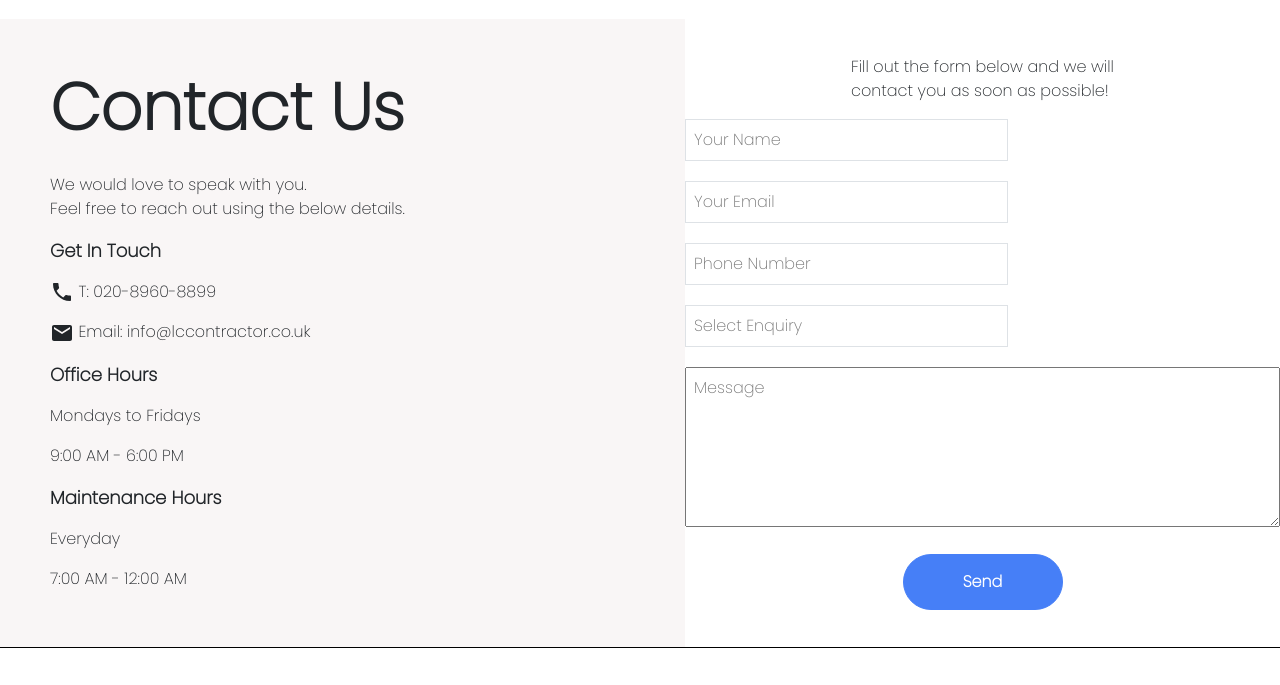
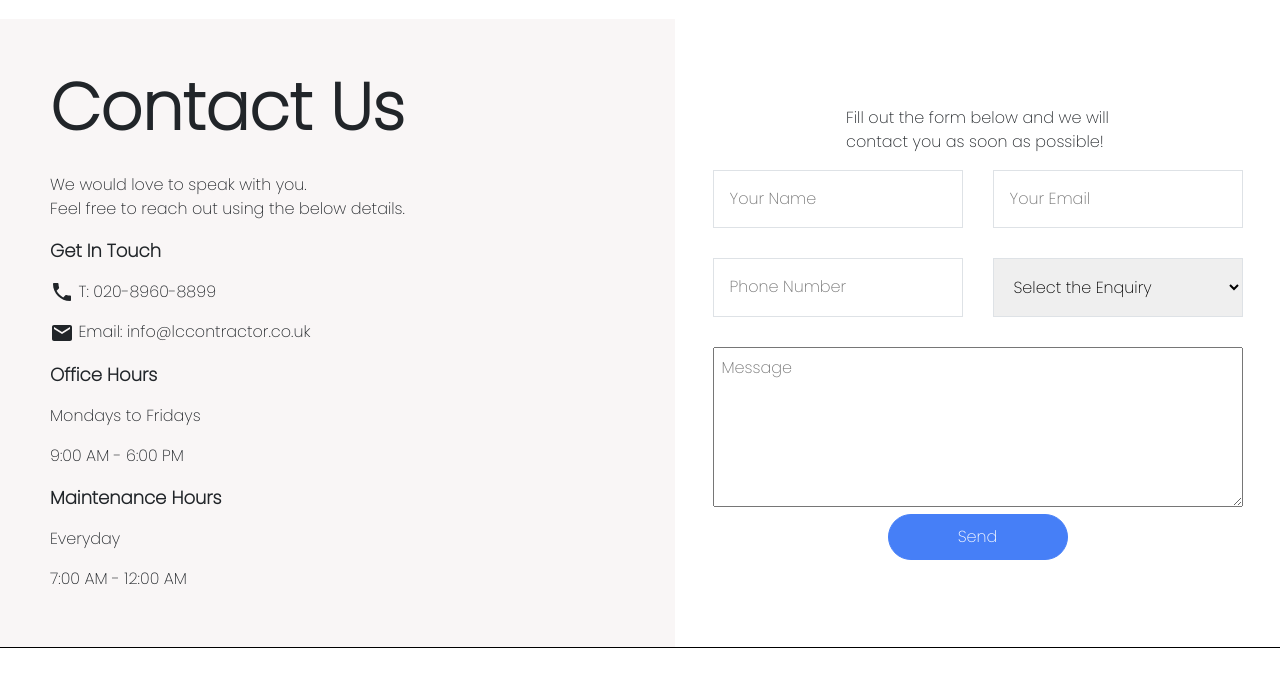
Before and after one commit to mubasheransari/london-constuction, a Next.js app: page /contact in a window 1280 px wide. Shown: the part 775-1460 px from the top of the page. Built offline with nearby package versions, Linux system fonts and the light colour scheme; grey boxes are pictures that could not be loaded.

Commit message:
add formik

```diff
--- a/package.json
+++ b/package.json
@@ -14,6 +14,7 @@
     "@mui/icons-material": "^5.15.19",
     "@mui/material": "^5.15.19",
     "bootstrap": "^5.3.3",
+    "formik": "^2.4.6",
     "fslightbox-react": "^1.7.6",
     "material-icons": "^1.13.12",
     "next": "14.2.3",
--- a/src/contianer/contact/contact.module.scss
+++ b/src/contianer/contact/contact.module.scss
@@ -15,6 +15,7 @@ $blue:#467FF7;
             flex: 1;
             padding: 40px 40px 40px 50px;
             background-color: #F2ECEC7A;
+
 
             .heading {
                 font-size: 65px;
@@ -41,6 +42,7 @@ $blue:#467FF7;
             justify-content: center;
             align-items: center;
             flex-direction: column;
+            padding: 10px;
 
             @media (max-width:1050px) {
                 padding: 10px;
@@ -51,11 +53,12 @@ $blue:#467FF7;
 
                 .input_wrap {
                     display: flex;
-                    gap:20px;
-                    margin-bottom: 20px;
+                    gap:30px;
+                    margin-bottom: 30px;
                     flex-wrap: wrap;
 
-                    input {
+                    input, select {
+                        width: 250px;
 
                         @media (max-width:1050px) {
                             width: 100%;
@@ -71,22 +74,22 @@ $blue:#467FF7;
                 }
 
                 .send_btn {
-                    // bg-primary px-4 py-3 text-center border rounded-5 text-light
-                    max-width: 160px;
+                    display: flex;
+                    justify-content: center;
+                    width: 100%;
+                    max-width: 180px;
                     margin: auto;
-                    cursor: pointer;
+                    border-radius: 25px;
+                    padding: 10px;
+                    border-color:$blue;
                     background-color: $blue;
                     color: #fff;
-                    text-align: center;
                     border: 1px solid $blue;
-                    border-radius: 30px;
-                    padding: 15px 10px;
-                    font-weight: 600;
-                    margin-top: 20px;
 
                     &:hover {
                         background-color: #fff;
                         color: $blue;
+                        border: 1px solid $blue;
 
                     }
                 }
--- a/src/contianer/contact/contact.tsx
+++ b/src/contianer/contact/contact.tsx
@@ -1,11 +1,28 @@
+"use client"
 import React from 'react'
 import style from './contact.module.scss'
 import PhoneIcon from '@mui/icons-material/Phone';
 import EmailIcon from '@mui/icons-material/Email';
+import { useFormik } from 'formik';
 
 type Props = {}
 
+const options = ['New project Enquiry','Maintenance Enquiry','Product Enquiry','Supplier Enquiry','Career Enquiry','Collaboration']
+
 const ContactComp = (props: Props) => {
+    const formik = useFormik({
+        initialValues: {
+          name: '',
+          email: '',
+          phone: '',
+          enquiry:'',
+          message:''
+        },
+        onSubmit: (values:any) => {
+          alert(JSON.stringify(values, null, 2));
+        },
+      });
+
   return (
     <div className={style.contact_container}>
         <div className={style.contact_us_container}>
@@ -40,18 +57,62 @@ const ContactComp = (props: Props) => {
             <div className={style.form_detail}>
                 <p>Fill out the form below and we will <br/> contact you as soon as possible!</p>
                 <div className={style.form}>
+                <form onSubmit={formik.handleSubmit}>
                     <div className={style.input_wrap}>
-                    <input className='border border-1 p-2' placeholder='Your Name' />
-                    <input className='border border-1 p-2' placeholder='Your Email' />
+                    <input
+                     id="name"
+                     name="name"
+                     type="text"
+                     onChange={formik.handleChange}
+                     value={formik.values.name}
+                     className='border border-1 p-3'
+                     placeholder='Your Name'
+                     />
+                    <input
+                    id="email"
+                    name="email"
+                    type="email"
+                    onChange={formik.handleChange}
+                    value={formik.values.email}
+                    className='border border-1 p-3'
+                    placeholder='Your Email' />
                     </div>
                     <div className={style.input_wrap}>
-                    <input className='border border-1 p-2' placeholder='Phone Number' />
-                    <input className='border border-1 p-2' placeholder='Select Enquiry' />
+                    <input
+                    id="phone"
+                    name="phone"
+                    type="tel"
+                    onChange={formik.handleChange}
+                    value={formik.values.phone}
+                    className='border border-1 p-3'
+                    placeholder='Phone Number' />
+                    <select
+                    id="enquiry"
+                    name="enquiry"
+                    onChange={formik.handleChange}
+                    value={formik.values.enquiry}
+                    className='border border-1 p-3'
+                     >
+                    <option value="">Select the Enquiry</option>
+                    {options.map((item,index)=>{
+                        return (
+                            <>
+                            <option key={'option'+index} value={item}>{item}</option>
+                            </>
+                        )
+                    })}
+                    </select>
                     </div>
-                    <textarea placeholder='Message' className={`w-100 p-2 ${style.text_area}`} />
-                    <p className={`${style.send_btn}`}>Send</p>
-
-
+                    <textarea
+                    id="message"
+                    name="message"
+                    placeholder='Message'
+                    onChange={formik.handleChange}
+                    value={formik.values.message}
+                    className={`w-100 p-2 ${style.text_area}`}
+                    />
+                    <button type='submit' className={`${style.send_btn}`}>Send</button>
+                    </form>
                 </div>
             </div>
         </div>
```
Also changed, not shown: 1 other file (tests, documents, lock files or other folders).
